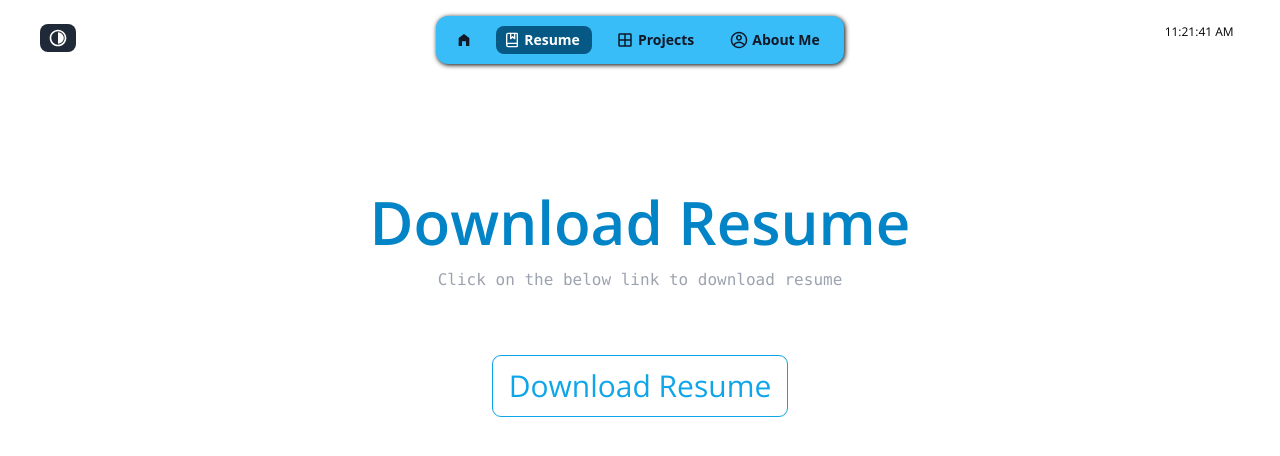
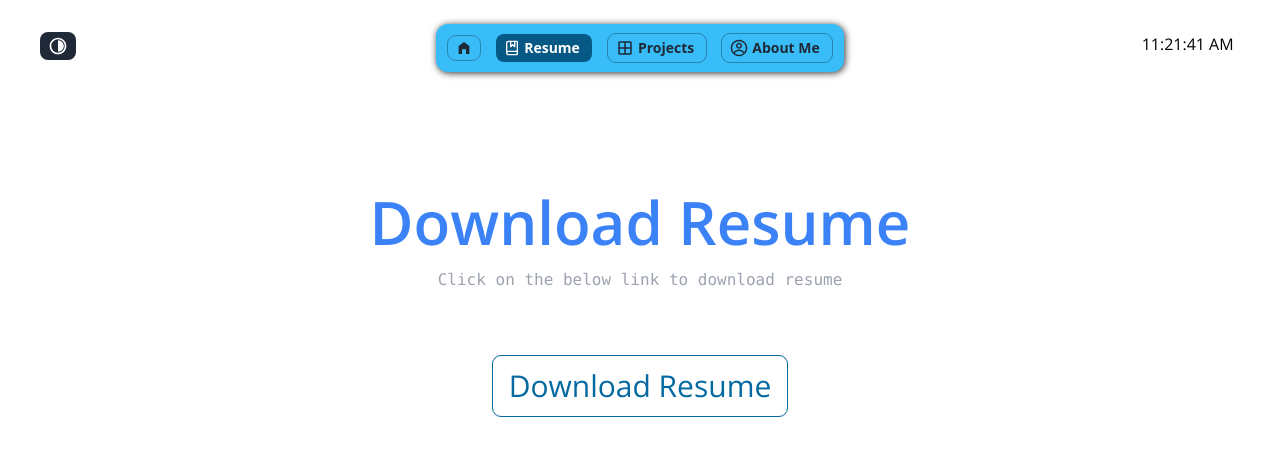
Before and after one commit to vanshanand34/Vansh-Portfolio, a Next.js app: page /resume in a window 1280 px wide. Shown: the top 456 px of the page. Built offline with nearby package versions, Linux system fonts and the light colour scheme.

Commit message:
fix: UI fixes, changed navbar color, improved project page and UI changes

```diff
--- a/app/HomePage.tsx
+++ b/app/HomePage.tsx
@@ -41,13 +41,13 @@ function HomePageComponent() {
           <div>and Tech Enthusiast</div>
         </div>
 
-        <div className="md:text-xl text-base text-sky-800 dark:text-[#71b5d2] text-bold  font-mono py-4">
+        <div className="md:text-xl text-base text-sky-700 dark:text-[#71b5d2] text-bold  font-mono py-4">
           I&apos;m Vansh Anand, a Full Stack Developer and coding enthusiast passionate about building scalable applications and crafting efficient solutions. Skilled across front-end and back-end technologies, driven by curiosity and innovation.
         </div>
 
         <div className="py-4 pb-20">
-          <button className="outline outline-1 dark:outline-sky-600 dark:hover:bg-[#343434]
-          outline-sky-500 hover:outline-none hover:bg-sky-400 hover:text-white dark:hover:outline-none
+          <button className="outline outline-1 dark:outline-sky-900 dark:hover:bg-[#343434]
+          outline-sky-500 hover:outline-none hover:bg-sky-700 hover:text-white dark:hover:outline-none
           rounded-lg md:text-lg px-3 py-2">
             <Link href={"/about-me"}>
               About Me
--- a/app/Navbar.tsx
+++ b/app/Navbar.tsx
@@ -16,8 +16,8 @@ export default function ResponsiveNavbar({ activeElement }: { activeElement: str
     const getNavStyling = (currNavItem: string): string => {
         return (
             activeElement == currNavItem ?
-                "dark:bg-gray-700 bg-sky-800 dark:outline outline-1 outline-gray-600 text-white" :
-                "dark:hover:bg-slate-900 hover:outline hover:outline-1 dark:hover:outline-gray-600 hover:outline-white"
+                "dark:bg-[#2d2d2d] bg-sky-800 dark:outline outline-1 outline-blue-800 dark:outline-0 text-white" :
+                "dark:hover:bg-[#2d2d2d] dark:outline-0 outline outline-1 outline-[#0000004d] hover:outline hover:outline-1 dark:hover:outline-gray-600 hover:outline-white"
         )
     }
 
@@ -35,10 +35,11 @@ export default function ResponsiveNavbar({ activeElement }: { activeElement: str
         <>
             <div
                 className="fixed text-white flex navbar justify-center
-                font-sans font-semibold w-full p-2 py-4 z-10">
+                font-sans font-semibold w-full p-2 py-4 pt-6 z-10">
                 <div className="w-full px-3 h-12 text-sm flex justify-center">
 
-                    <div className="dark:bg-[#1b1b1baa] bg-sky-400 dark:text-inherit text-gray-900 dark:border dark:border-blue-300 rounded-xl inline-flex items-center md:justify-between justify-between py-3 md:py-6 px-3 dark:shadow-[1px_1px_5px_#1a1a1a] shadow-[1px_1px_5px_#000] md:gap-4 gap-1 dark:backdrop-blur-xl">
+                    <div className="dark:bg-[#1e1e1eaa] bg-sky-400 dark:text-inherit text-gray-800
+                     dark:border dark:border-[#325bffa3] rounded-xl inline-flex items-center md:justify-between justify-between py-3 md:py-6 px-3 dark:shadow-[1px_1px_5px_#fff1] shadow-[1px_1px_7px_#2d2d2d] md:gap-4 gap-1.5 dark:backdrop-blur-xl">
 
                         <Link href={"/"}>
                             <div className={`py-1 px-2 rounded-lg cursor-pointer ${getNavStyling("home")}`}>
@@ -75,7 +76,7 @@ export default function ResponsiveNavbar({ activeElement }: { activeElement: str
                 </div >
             </div >
 
-            <div className="p-2 rounded-lg fixed top-[2vh] md:right-[3vw] right-0 sm:right-[1vw] text-black dark:text-white md:text-md text-xs" id="currTime">
+            <div className="p-2 pt-4 rounded-lg fixed top-[2vh] md:right-[3vw] right-0 sm:right-[1vw] text-black dark:text-white md:text-base text-xs" id="currTime">
                 {currTime?.toLocaleTimeString()}
             </div>
         </>
--- a/app/about-me/AboutPage.tsx
+++ b/app/about-me/AboutPage.tsx
@@ -42,7 +42,7 @@ function AboutMe() {
           </div>
           <div className="">
             <div className="sm:flex items-center justify-between gap-2 py-2 md:py-6">
-              <div className="font-bold lg:text-3xl md:text-2xl text-base dark:text-blue-300 text-sky-500 py-1 sm:py-0">
+              <div className="font-bold lg:text-3xl md:text-2xl text-base dark:text-blue-300 text-sky-700 py-1 sm:py-0">
                 Ayuvya Ayurveda
               </div>
 
@@ -51,7 +51,7 @@ function AboutMe() {
               </div>
             </div>
 
-            <div className="md:text-xl font-semibold text-sky-400 py-1">
+            <div className="md:text-xl font-semibold text-sky-500 py-1">
               Backend Developer Intern
             </div>
 
@@ -89,7 +89,7 @@ function AboutMe() {
                 </div>
               </div>
 
-              <div className="md:text-base text-xs font-semibold text-blue-400 py-2 sm:py-0">
+              <div className="md:text-base text-xs font-semibold text-blue-500 py-2 sm:py-0">
                 B-TECH (IT)
               </div>
             </div>
@@ -104,7 +104,7 @@ function AboutMe() {
                 </div>
               </div>
 
-              <div className="md:text-base text-xs font-semibold text-blue-400 py-2 sm:py-0">
+              <div className="md:text-base text-xs font-semibold text-blue-500 py-2 sm:py-0">
                 5-12TH
               </div>
             </div>
--- a/app/components/toggleButton.tsx
+++ b/app/components/toggleButton.tsx
@@ -15,7 +15,7 @@ export default function ToggleButton() {
                 onClick={() => theme == "dark" ? setTheme('light') : setTheme("dark")}
                 className='bg-gray-800 dark:bg-gray-50 hover:bg-gray-600 dark:hover:bg-gray-300
             transition-all duration-100 text-white dark:text-gray-800
-            px-2 py-1 text-base sm:text-xl rounded-lg m-4 z-10 fixed top-2 left-2 sm:left-6'>
+            px-2 py-1 text-base sm:text-xl rounded-lg m-4 mt-6 z-10 fixed top-2 left-2 sm:left-6'>
                 <BiAdjust />
             </button >
             <div
--- a/app/projects/ProjectCard.tsx
+++ b/app/projects/ProjectCard.tsx
@@ -15,8 +15,8 @@ export default function ProjectCard(
 ) {
     return <>
         <div
-            className="rounded-lg tracking-tight border border-gray-400 shadow
-            hover:shadow-lg  dark:hover:shadow-gray-700 p-3 px-4 md:p-4"
+            className="rounded-lg tracking-tight border dark:border-[#fff7] border-[#00000069] shadow
+            hover:shadow-lg  dark:hover:shadow-gray-700 p-3 px-4 md:p-4 md:px-6 dark:bg-[#1b1b1b]"
         >
             <div className="flex justify-between items-center py-2 sm:py-4">
 
@@ -32,12 +32,12 @@ export default function ProjectCard(
                 </Link>
             </div>
 
-            <div className="text-sm md:text-base lg:text-lg font-mono">
+            <div className="text-xs md:text-sm lg:text-base font-mono">
                 {projectDescription}
             </div>
 
-            <div className="flex justify-between items-center gap-x-1 gap-y-2
-            p-1 pt-4 max-w-full flex-wrap flex-shrink font-mono">
+            <div className="flex justify-between items-center gap-x-1.5 gap-y-2
+            p-1 pt-6 max-w-full flex-wrap flex-shrink font-mono">
                 {techStack?.map((lang, index) =>
                     <div className="dark:bg-[#272727] dark:outline-none outline outline-1 outline-sky-500
                     p-0.5 px-1.5 sm:px-3 sm:py-2 rounded-lg text-xs" key={index}>
--- a/app/projects/ProjectsPage.tsx
+++ b/app/projects/ProjectsPage.tsx
@@ -18,11 +18,11 @@ function ProjectPageComponent() {
         <>
             <div className="px-12 xs:px-18 sm:px-28 md:px-[8vw] lg:px-40 xl:px-54 py-28  md:py-32">
 
-                <div className="text-center text-3xl md:text-5xl font-bold pb-8">Projects</div>
+                <div className="text-center text-3xl md:text-5xl font-bold pb-12 py-4">Projects</div>
 
                 <div className="">
 
-                    <div className="grid md:grid-cols-2 grid-cols-1 py-4 gap-8">
+                    <div className="grid md:grid-cols-2 grid-cols-1 py-4 gap-12">
 
                         <ProjectCard
                             projectName="Code Compiler"
--- a/app/resume/ResumePage.tsx
+++ b/app/resume/ResumePage.tsx
@@ -18,7 +18,7 @@ function ResumeComponent() {
             <div className="px-6 sm:px-16 md:px-42 lg:px-64 py-48">
 
                 <div className="w-full text-center md:text-6xl text-4xl font-semibold dark:text-white
-                text-sky-600">
+                text-blue-500">
                     Download Resume
                 </div>
                 <div className="text-center font-mono text-gray-400 py-4">
@@ -27,7 +27,7 @@ function ResumeComponent() {
 
                 <div className="flex justify-center items-center w-full py-12">
                     <button onClick={() => window.location.href = "api/resume"}
-                        className="outline outline-1 bg-white text-sky-500 hover:bg-sky-400
+                        className="outline outline-1 bg-white text-sky-700 hover:bg-sky-700
                         hover:text-white
                         dark:outline-white dark:hover:outline-none dark:hover:bg-gray-800
                         dark:bg-inherit dark:text-inherit dark:hover:text-inherit
```
Also changed, not shown: app/LinkButtons.tsx (+9 -9 lines).
